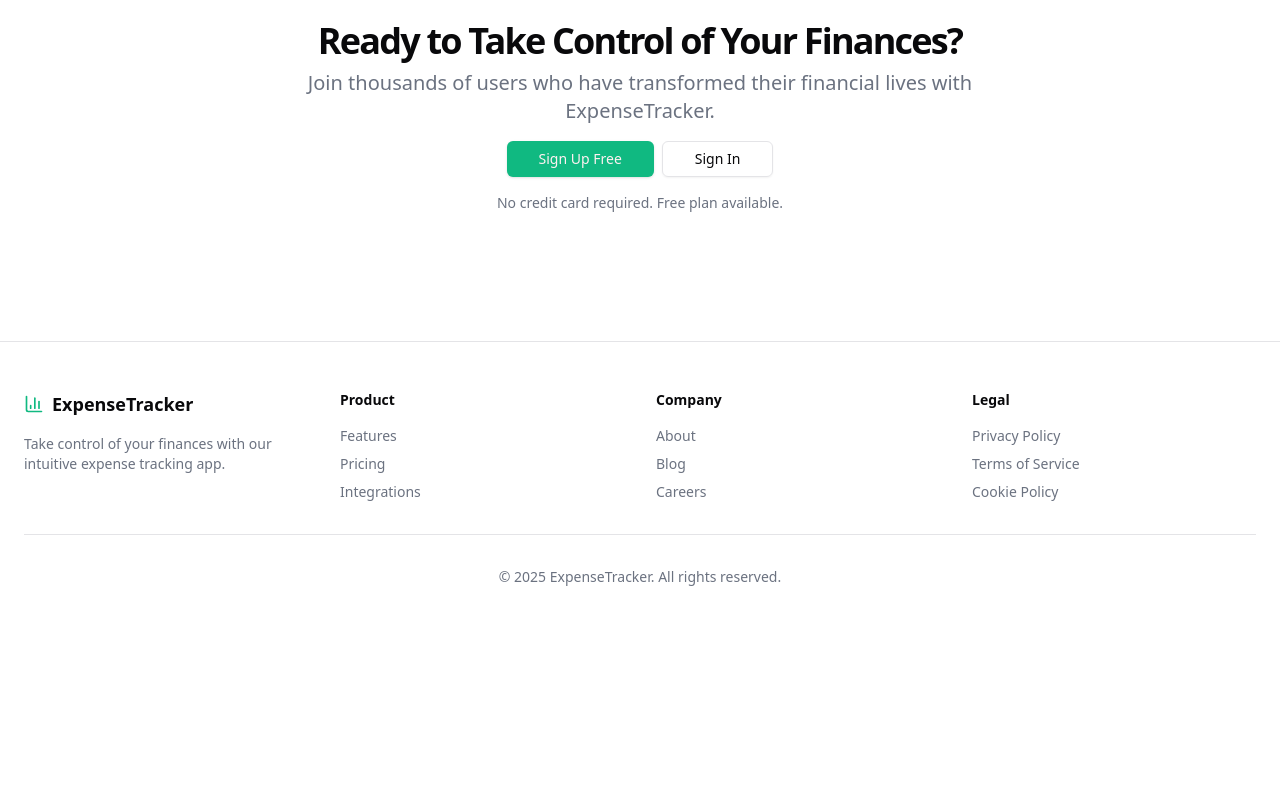
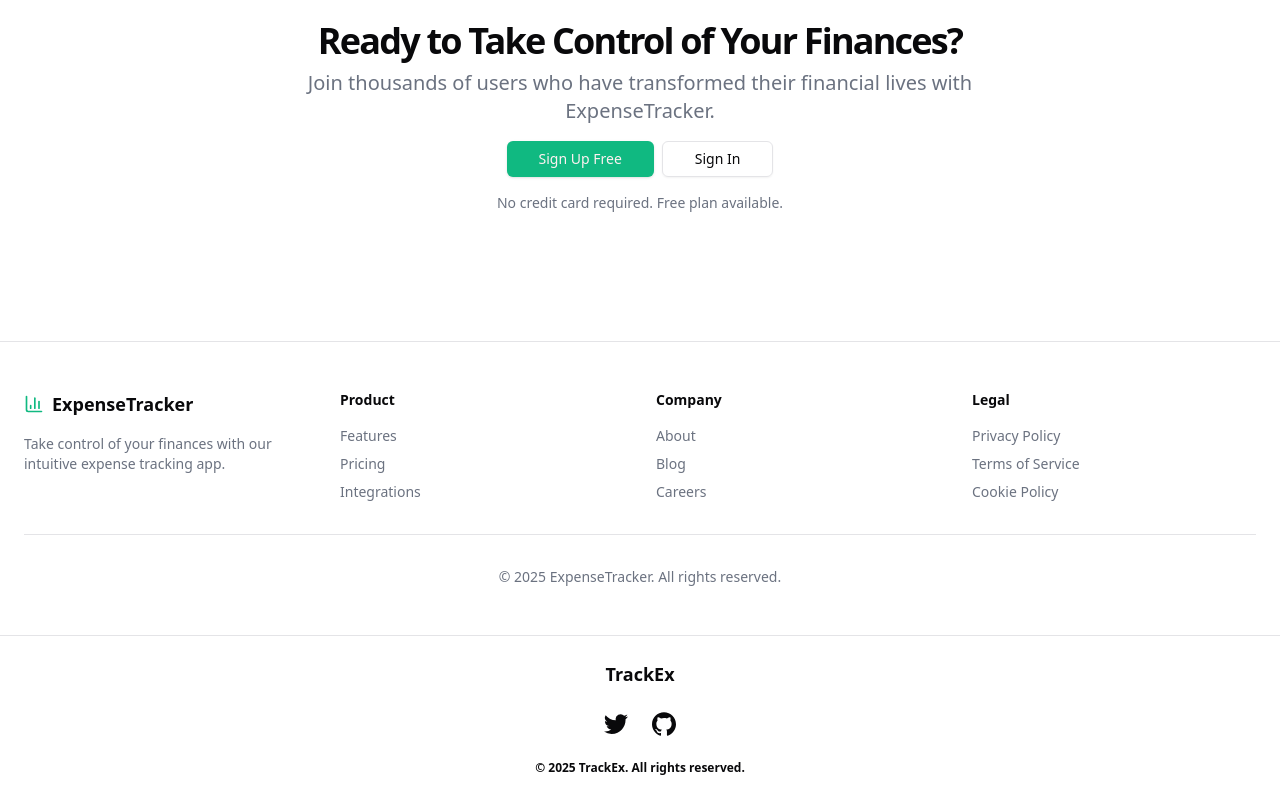
Before and after one commit to abhishek-nirala/Track-Ex, a Next.js app: page / in a window 1280 px wide. Shown: the part 3202-4002 px from the top of the page. Before the commit the page ends 3837 px from the top, so only its background shows below. Built offline with nearby package versions, Linux system fonts and the light colour scheme.

Commit message:
footer added

```diff
--- a/src/app/layout.tsx
+++ b/src/app/layout.tsx
@@ -3,6 +3,7 @@ import { Geist, Geist_Mono } from "next/font/google";
 import "./globals.css";
 import SessionWrapper from "@/component/SessionWrapper";
 import { Toaster } from "@/components/ui/toaster";
+import Footer from "@/component/Footer";
 
 
 const geistSans = Geist({
@@ -16,7 +17,7 @@ const geistMono = Geist_Mono({
 });
 
 export const metadata:Metadata = {
-  title: "ExpenseTracker - Take Control of Your Finances",
+  title: "TrackEx - Take Control of Your Finances",
   description:
     "Track expenses, manage budgets, and achieve your financial goals with our intuitive expense tracker app.",
 }
@@ -35,6 +36,7 @@ export default function RootLayout({
           className={`${geistSans.variable} ${geistMono.variable} antialiased`}
         >
           {children}
+          <Footer/>
           <Toaster/>
         </body>
       </SessionWrapper>
--- /dev/null
+++ b/src/component/Footer.tsx
@@ -0,0 +1,64 @@
+import React from "react";
+
+const Footer = () => {
+  return (
+    <footer className="w-full border-t border-slate-700 bg-gray-900 text-white px-4 py-6">
+      <div className="max-w-6xl mx-auto flex flex-col md:flex-row md:items-center md:justify-between gap-6">
+        {/* Logo / Brand */}
+        <div className="text-lg sm:text-xl md:text-2xl font-semibold text-center md:text-left">
+          TrackEx
+        </div>
+
+        {/* Social Icons */}
+        <div className="flex justify-center gap-6">
+          <a
+            href="https://x.com/abhi_Nirala01"
+            target="_blank"
+            rel="noopener noreferrer"
+            aria-label="Twitter"
+          >
+            <svg
+              className="w-6 h-6 sm:w-7 sm:h-7 md:w-8 md:h-8 fill-current hover:text-blue-400 transition-colors"
+              viewBox="0 0 24 24"
+            >
+              <path d="M24 4.56c-.89.39-1.85.65-2.86.77a4.94 4.94 0 0 0 2.17-2.72 9.8 9.8 0 0 1-3.12 1.2 4.92 4.92 0 0 0-8.38 4.49A13.97 13.97 0 0 1 1.67 3.15a4.91 4.91 0 0 0 1.52 6.56A4.9 4.9 0 0 1 .96 9.1v.06a4.92 4.92 0 0 0 3.95 4.82 4.93 4.93 0 0 1-2.21.08 4.93 4.93 0 0 0 4.6 3.42A9.88 9.88 0 0 1 0 19.54 13.94 13.94 0 0 0 7.55 22c9.05 0 14-7.5 14-14v-.64A9.94 9.94 0 0 0 24 4.56z" />
+            </svg>
+          </a>
+          <a
+            href="https://github.com/abhishek-nirala/Send-it"
+            target="_blank"
+            rel="noopener noreferrer"
+            aria-label="GitHub"
+          >
+            <svg
+              className="w-6 h-6 sm:w-7 sm:h-7 md:w-8 md:h-8 fill-current hover:text-gray-400 transition-colors"
+              viewBox="0 0 24 24"
+            >
+              <path d="M12 .297c-6.63 0-12 5.373-12 12 0 5.303
+      3.438 9.8 8.205 11.385.6.113.82-.258.82-.577
+      0-.285-.01-1.04-.015-2.04-3.338.724-4.042-1.61-4.042-1.61
+      -.546-1.385-1.333-1.754-1.333-1.754-1.09-.744.084-.729.084-.729
+      1.205.084 1.84 1.236 1.84 1.236 1.07 1.835 2.809 1.305 3.495.998
+      .108-.776.418-1.305.76-1.605-2.665-.3-5.466-1.332-5.466-5.93
+      0-1.31.47-2.38 1.235-3.22-.135-.303-.54-1.523.105-3.176
+      0 0 1.005-.322 3.3 1.23a11.49 11.49 0 0 1 3-.405
+      c1.02.005 2.045.138 3 .405 2.28-1.552 3.285-1.23
+      3.285-1.23.645 1.653.24 2.873.12 3.176.765.84
+      1.23 1.91 1.23 3.22 0 4.61-2.805 5.625-5.475
+      5.92.42.36.81 1.096.81 2.22 0 1.606-.015 2.896-.015
+      3.286 0 .315.21.69.825.57C20.565 22.092 24 17.592
+      24 12.297c0-6.627-5.373-12-12-12"/>
+            </svg>
+          </a>
+        </div>
+
+        {/* Copyright */}
+        <div className="text-xs sm:text-sm md:text-base font-bold text-gray-400 text-center md:text-right">
+          © {new Date().getFullYear()} TrackEx. All rights reserved.
+        </div>
+      </div>
+    </footer>
+  );
+};
+
+export default Footer;
```
